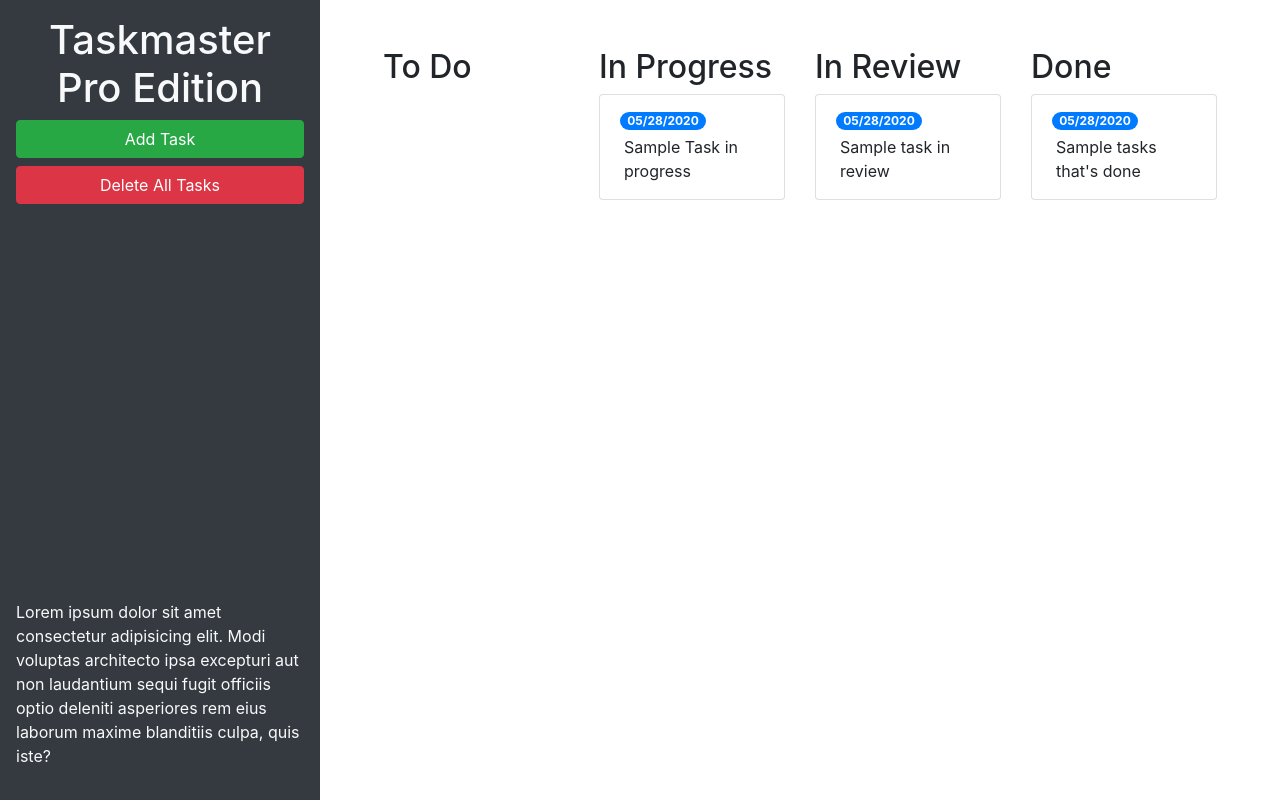
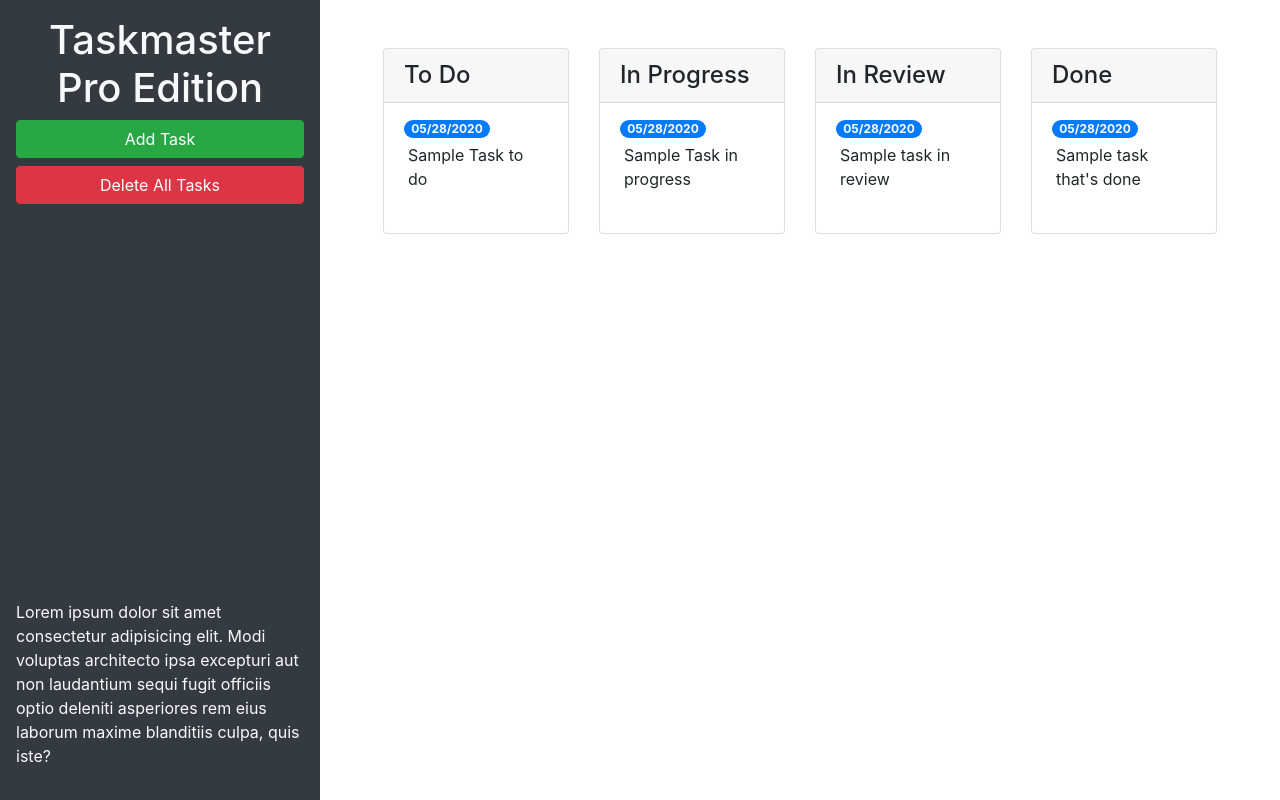
Before and after one commit to dannyramirezgd/taskmaster-pro, a plain HTML site: page index.html in a window 1280 px wide. Drawn offline with nearby package versions, Linux system fonts and the light colour scheme.

Commit message:
added bootstrap to modal and turned tasks into cards

```diff
--- a/index.html
+++ b/index.html
@@ -39,41 +39,54 @@
       <main class="col-12 col-lg-9">
         <div class="m-5 row justify-content-around">
           <div class="col-12 col-md-6 col-xl-3 mb-3">
-            <h2>To Do</h2>
-            <ul id="list-toDo" class="list-group"></ul>
+            <div class="card">
+              <h4 class="card-header">To Do</h4>
+              <ul id="list-toDo" class="list-group list-group-flush">
+                <li class="list-group-item">
+                  <span class="badge badge-primary badge-pill">05/28/2020</span>
+                  <p class="m-1">Sample Task to do</p>
+                </li>
+              </ul>
+            </div>
           </div>
           <!--todo end-->
           <!--in progress start-->
           <div class="col-12 col-md-6 col-xl-3 mb-3">
-            <h2>In Progress</h2>
-            <ul id="list-inProgress" class="list-group">
+            <div class = "card">
+              <h4 class = "card-header">In Progress</h4>
+              <ul id="list-inProgress" class="list-group list-group-flush">
                 <li class="list-group-item">
                   <span class="badge badge-primary badge-pill">05/28/2020</span>
                   <p class="m-1">Sample Task in progress</p>
                 </li>
               </ul>
             </div>
+          </div>
           <!--in progress end-->
           <!--in review start-->
           <div class="col-12 col-md-6 col-xl-3 mb-3">
-            <h2>In Review</h2>
-            <ul id="list-inReview" class="list-group">
+            <div class="card">
+              <h4 class="card-header">In Review</h4>
+              <ul id="list-inReview" class="list-group list-group-flush">
                 <li class="list-group-item">
                   <span class="badge badge-primary badge-pill">05/28/2020</span>
                   <p class="m-1">Sample task in review</p>
                 </li>
               </ul>
             </div>
+          </div>
           <!--in review end-->
           <!--done start-->
           <div class="col-12 col-md-6 col-xl-3 mb-3">
-            <h2>Done</h2>
-            <ul id="list-done" class="list-group">
+            <div class="card">
+              <h4 class="card-header">Done</h4>
+              <ul id="list-done" class="list-group list-group-flush">
                 <li class="list-group-item">
                   <span class="badge badge-primary badge-pill">05/28/2020</span>
-                <p class="m-1">Sample tasks that's done</p>
+                  <p class="m-1">Sample task that's done</p>
                 </li>
               </ul>
+            </div>
           </div>
           <!--done end-->
         </div>
@@ -106,12 +119,13 @@
             <form>
               <div class="form-group">
                 <label for="modalTaskDescription">Task description</label>
-                <textarea id="modalTaskDescription" rows="3"></textarea>
+                <textarea id="modalTaskDescription" rows="3" class="form-control"></textarea>
               </div>
               <div class="form-group">
                 <label for="modalDueDate">Due date</label>
                 <input
                   type="text"
+                  class="form-control"
                   id="modalDueDate"
                   placeholder="mm/dd/yyyy"
                   autocomplete="off"
```
Lines whose indentation alone changed are shown as unchanged.
